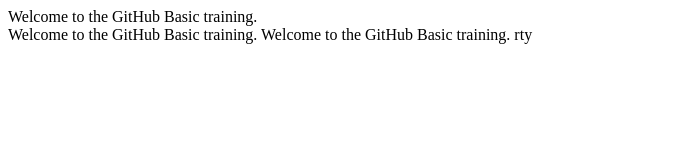
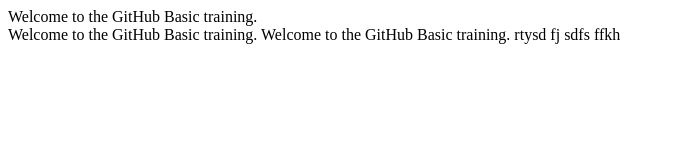
Before and after one commit to devendravannela/github-demo-11nov, a plain HTML site: page Index.html in a window 1280 px wide. Shown: the whole page, without its empty margins (0-674 px from the left). Drawn offline with Linux system fonts and the light colour scheme.

Commit message:
Index file is changed

```diff
--- a/Index.html
+++ b/Index.html
@@ -5,6 +5,6 @@
   <body>
     Welcome to the GitHub Basic training.
     Welcome to the GitHub Basic training.
-    rty
+    rtysd fj sdfs ffkh
   </body>
 </html>
```
